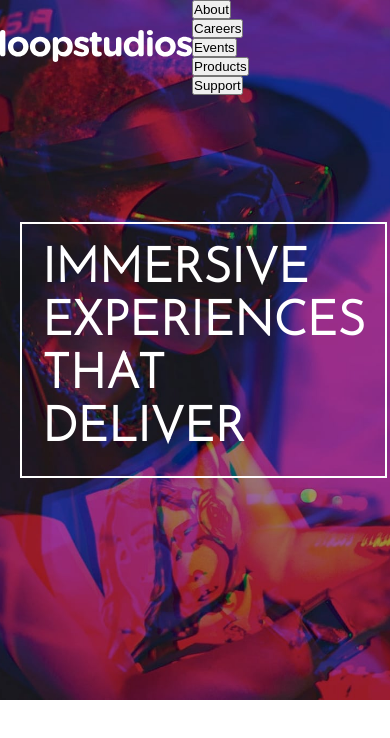
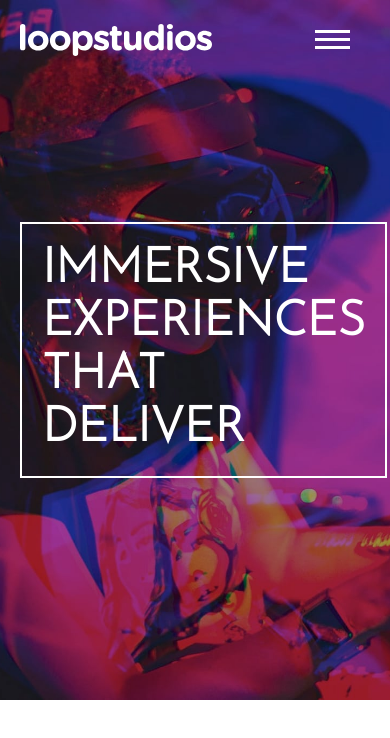
Before and after one commit to yuhhyang/Frontend-Mentor-Loopstudios-landing-page, a React (Create React App) app: page / in a window 390 px wide. Shown: the top 738 px of the page. Built offline with nearby package versions, Linux system fonts and the light colour scheme.

Commit message:
mobile header

```diff
--- a/src/index.css
+++ b/src/index.css
@@ -32,16 +32,37 @@ ul {
   list-style-type: none;
 }
 
+button {
+  border: none;
+  background-color: transparent;
+  font-family: "Alata", sans-serif;
+  color: #fff;
+}
 /* Header */
 .header {
   position: absolute;
   display: flex;
   align-items: center;
   justify-content: space-between;
+  width: 100%;
+  padding: 10px 20px;
+}
+.header .menu-btn {
+  padding: 20px;
+  cursor: pointer;
+}
+.header .menu-btn .bar {
+  width: 35px;
+  height: 3px;
+  background: #fff;
+  margin: 0 0 5px;
+}
+/*mobile - hide navbar*/
+.header nav {
+  display: none;
 }
 
 /* showImg*/
-
 .show {
   background: url("./images/image-hero.jpg");
   background-repeat: no-repeat;
```
